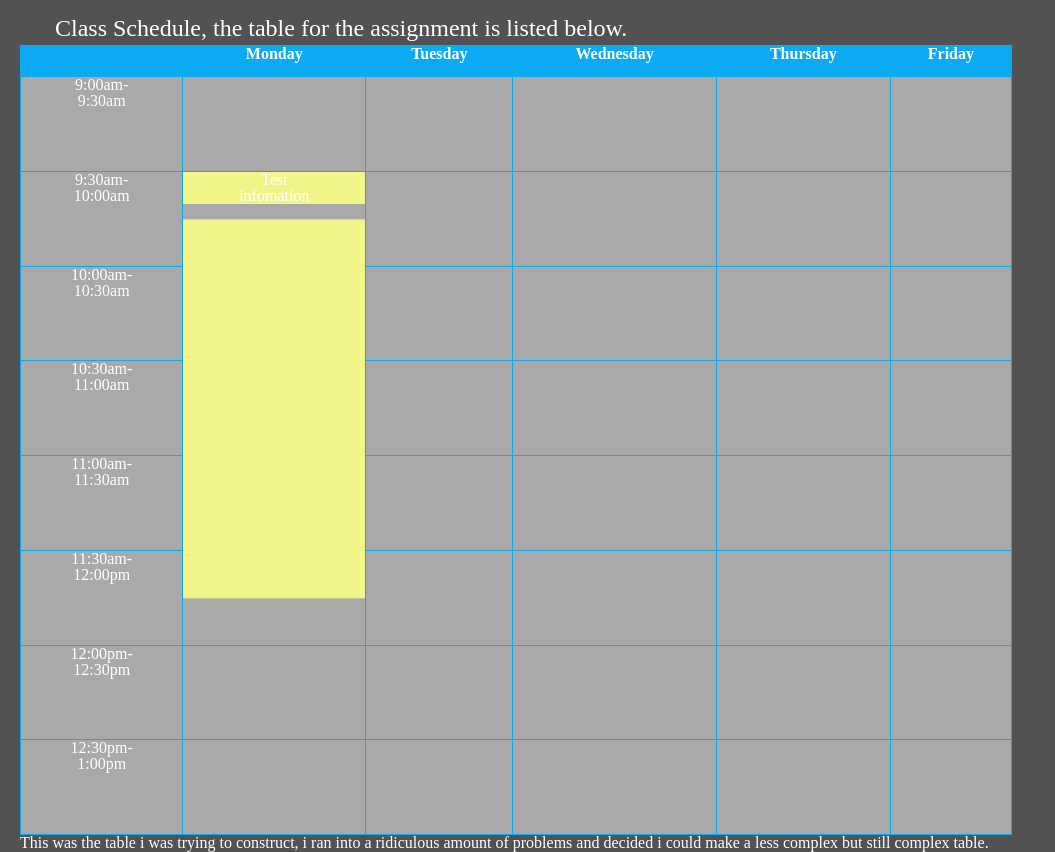
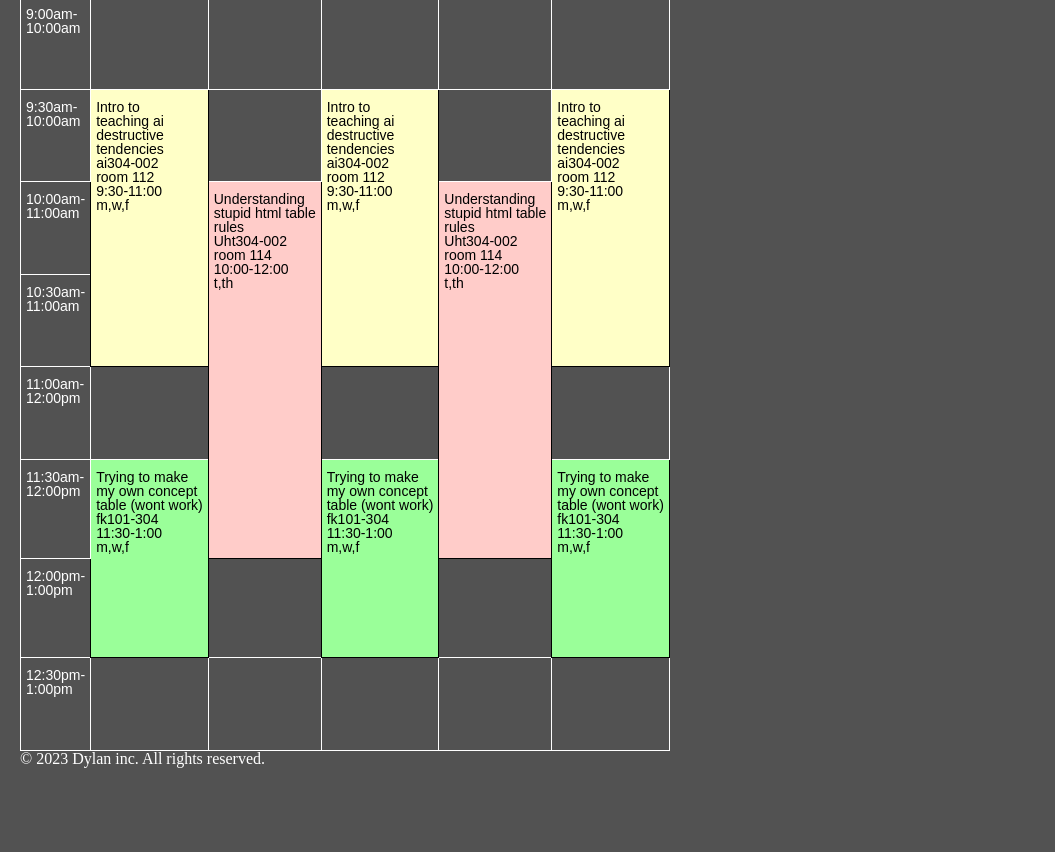
Before and after one commit to DylanL4556/csci225, a plain HTML site: page index.html in a window 1280 px wide. Shown: the part 543-1395 px from the top of the page, without its empty margins (0-1055 px from the left). Drawn offline with Linux system fonts and the light colour scheme.

Commit message:
minor changes, removed previous table design

```diff
--- a/index.html
+++ b/index.html
@@ -33,7 +33,7 @@
             <img src="img/somesaygod.jpeg" alt="This is my cat, since i dont want an image of myself." class="Img-format">
         </div>
 
-        <div class="basic">
+        <!--<div class="basic">
             <h1>Class Schedule, the table for the assignment is listed below.</h1>
             <table class="Schedule">
                 <thead>
@@ -116,8 +116,8 @@
                     <td class="cell"></td>
                   </tr>
                 </tbody>
-                </table> This was the table i was trying to construct, i ran into a ridiculous amount of problems and decided i could make a less complex but still complex table.
-              </div>
+                </table>
+              </div>-->
                 <div class="basic">
                   <table class="tg">
                     <thead>
@@ -149,8 +149,8 @@
                       </tr>
                       <tr>
                         <td class="tg-0pky">10:00am-<br>11:00am</td>
-                        <td class="tg-90e1" rowspan="4">Understanding<br>stupid html table<br>rules<br>Uht304-002<br>room 114<br>10:00-12:00T,th</td>
-                        <td class="tg-90e1" rowspan="4">Understanding<br>stupid html table<br>rules<br>Uht304-002<br>room 114<br>10:00-12:00T,th</td>
+                        <td class="tg-90e1" rowspan="4">Understanding<br>stupid html table<br>rules<br>Uht304-002<br>room 114<br>10:00-12:00<br>t,th</td>
+                        <td class="tg-90e1" rowspan="4">Understanding<br>stupid html table<br>rules<br>Uht304-002<br>room 114<br>10:00-12:00<br>t,th</td>
                       </tr>
                       <tr>
                         <td class="tg-0pky">10:30am-<br>11:00am</td>
@@ -162,7 +162,7 @@
                         <td class="tg-0pky"></td>
                       </tr>
                       <tr>
-                        <td class="tg-0pky">11:30am-&nbsp;&nbsp;&nbsp;<br>12:00pm</td>
+                        <td class="tg-0pky">11:30am-<br>12:00pm</td>
                         <td class="tg-pif1" rowspan="2">Trying to make<br>my own concept<br>table (wont work)<br>fk101-304<br>11:30-1:00<br>m,w,f</td>
                         <td class="tg-pif1" rowspan="2">Trying to make<br>my own concept<br>table (wont work)<br>fk101-304<br>11:30-1:00<br>m,w,f</td>
                         <td class="tg-7od5" rowspan="2">Trying to make<br>my own concept<br>table (wont work)<br>fk101-304<br>11:30-1:00<br>m,w,f</td>
```
